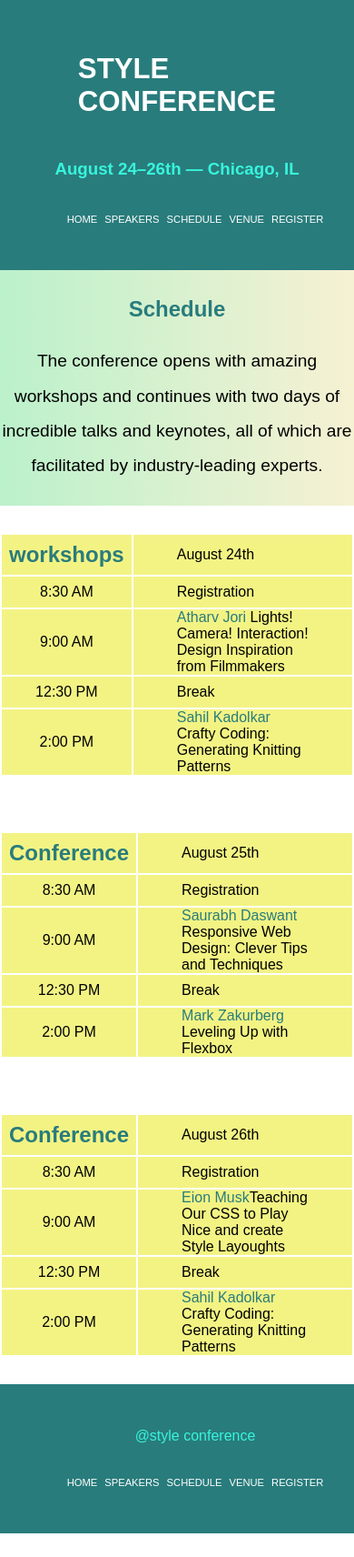
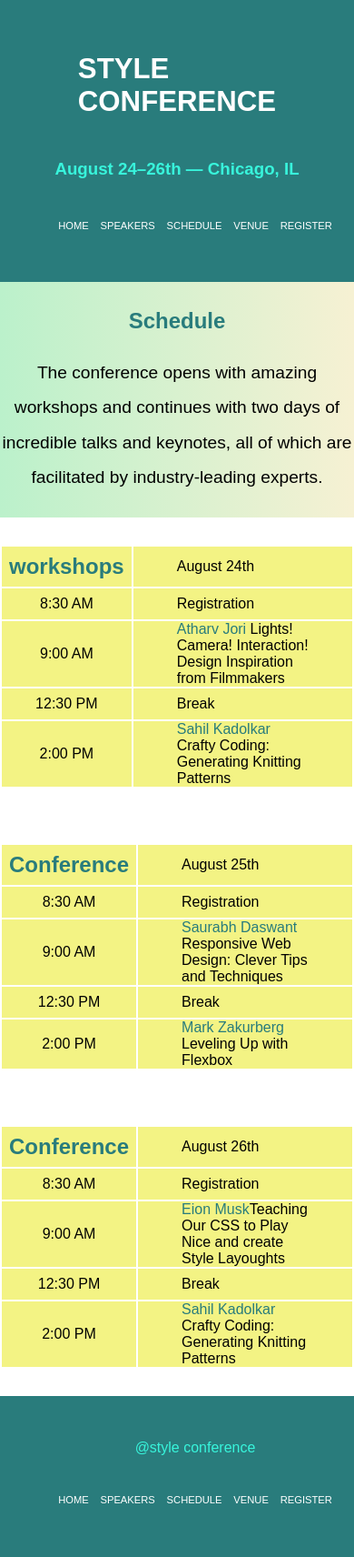
Before and after one commit to 3MaheshKadam/schedule, a plain HTML site: page index.html in a window 390 px wide. Shown: the whole page at 91% size. Before the commit the page ends 1686 px from the top, so only its background shows below. Drawn offline with Linux system fonts and the light colour scheme.

Commit message:
initial commit

```diff
--- a/index.html
+++ b/index.html
@@ -17,11 +17,11 @@
                 <nav class="nav">
                     <h3>August 24–26th — Chicago, IL</h3>
                     <ul class="nav_list">
-                        <li class="nav_item "><a href="3home.netlify.app">Home</a></li>
-                        <li class="nav_item"><a href="3speakers.netlify.app">Speakers</a></li>
-                        <li class="nav_item"><a href="#">Schedule</a></li>
-                        <li class="nav_item"><a href="3venue.netlify.app">venue</a></li>
-                        <li class="nav_item"><a href="3register.netlify.app">register</a></li>
+                        <li class="nav_item special_one"><a href="https://3home.netlify.app/">Home</a></li>
+                        <li class="nav_item"><a href="https://3speakers.netlify.app/">Speakers</a></li>
+                        <li class="nav_item"><a href="https://3schedule.netlify.app/">Schedule</a></li>
+                        <li class="nav_item"><a href="3venue.netlify.app/">venue</a></li>
+                        <li class="nav_item"><a href="3register.netlify.app/">register</a></li>
                     </ul>
                 </nav>
             </div>
@@ -135,11 +135,11 @@
                     </div>
                     <div>
                         <ul class="nav_list">
-                            <li class="nav_item"><a href="3home.netlify.app">Home</a></li>
-                            <li class="nav_item"><a href="3speakers.netlify.app">Speakers</a></li>
-                            <li class="nav_item"><a href="#">Schedule</a></li>
-                            <li class="nav_item"><a href="3venue.netlify.app">venue</a></li>
-                            <li class="nav_item"><a href="3register.netlify.app">register</a></li>
+                            <li class="nav_item special_one"><a href="https://3home.netlify.app/">Home</a></li>
+                            <li class="nav_item"><a href="https://3speakers.netlify.app/">Speakers</a></li>
+                            <li class="nav_item"><a href="https://3schedule.netlify.app/">Schedule</a></li>
+                            <li class="nav_item"><a href="3venue.netlify.app/">venue</a></li>
+                            <li class="nav_item"><a href="3register.netlify.app/">register</a></li>
                         </ul>
                     </div>
                     </nav>
--- a/style.css
+++ b/style.css
@@ -144,7 +144,10 @@ background-color: rgb(243, 243, 132);
         width: 100%;
     }
 .nav_item + .nav_item{
-    margin-left: .5rem;
+    margin: .4rem;
+}
+.special_one{
+    margin: .4rem;
 }
 .paddi{
     padding: .5rem .5rem;
```
